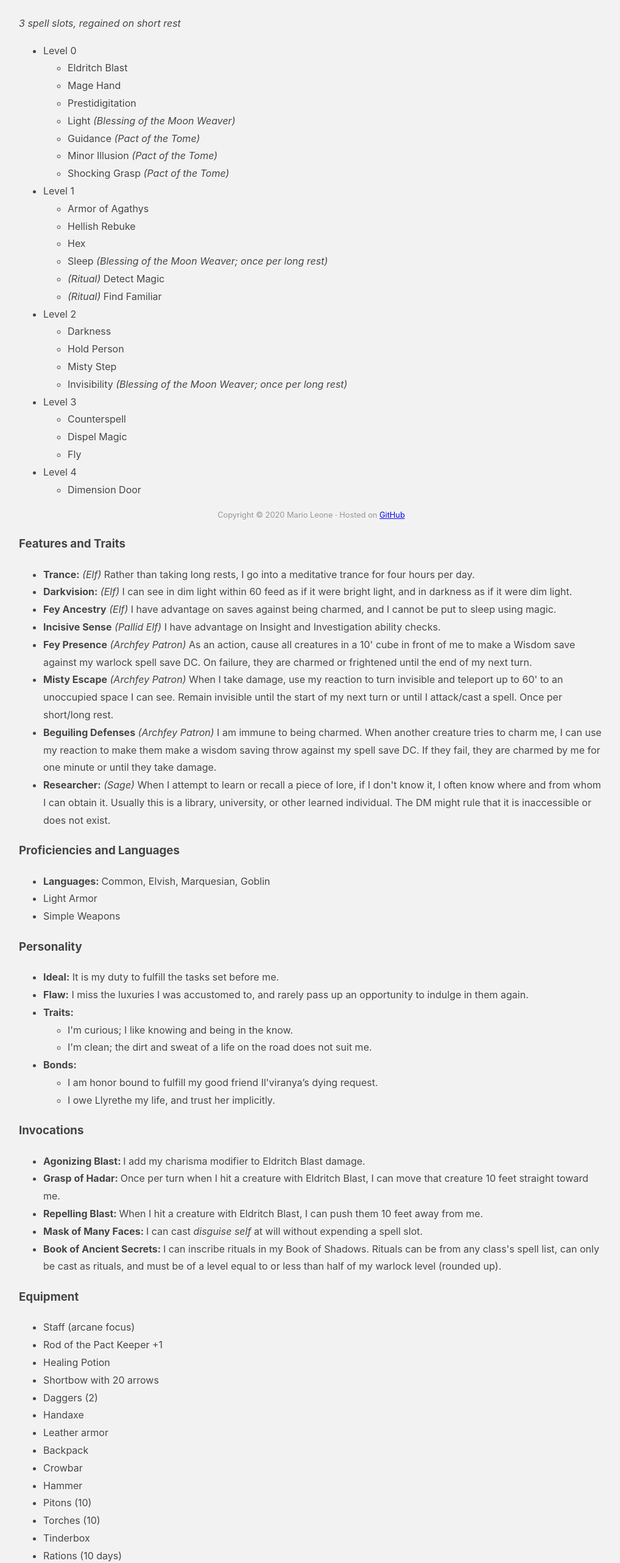
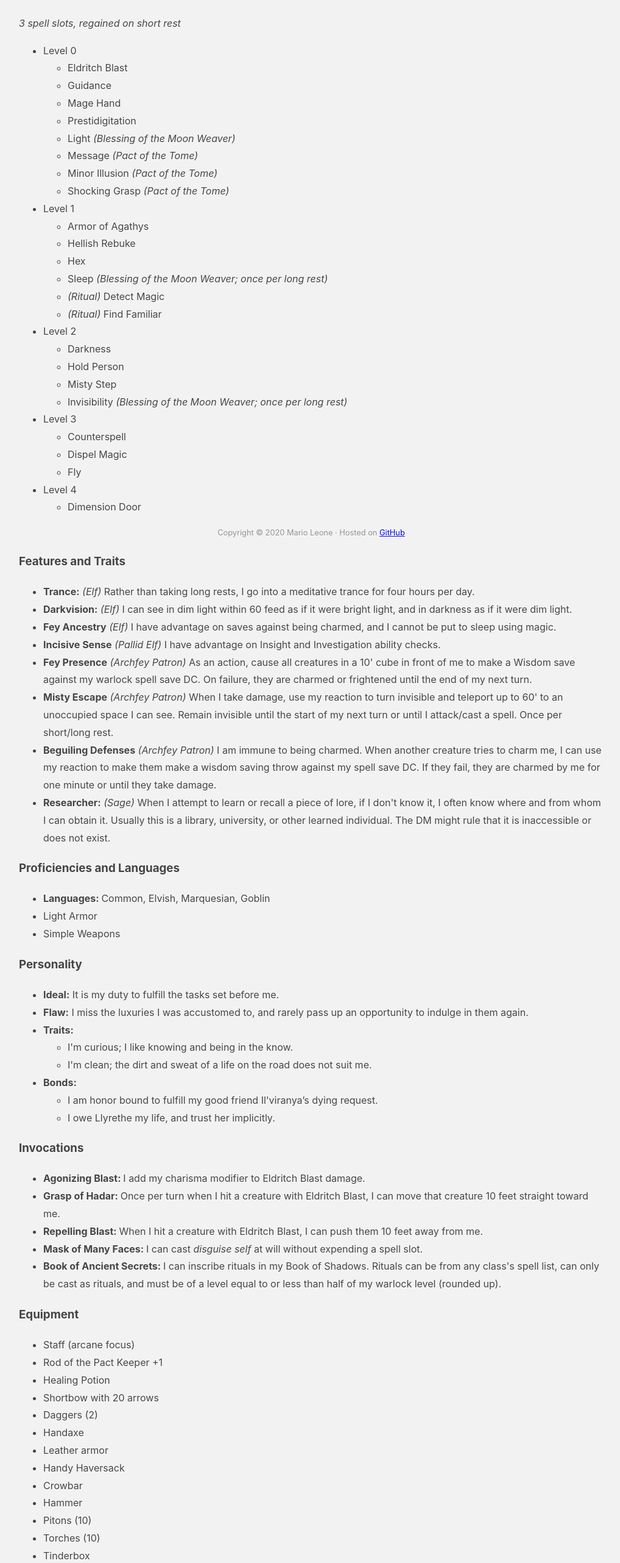
Before and after one commit to mleone10/dnd-site, a React (Create React App) app: page / in a window 1280 px wide. Shown: the part 829-3392 px from the top of the page at 61% size, without its empty margins (129-1147 px from the left). Built offline with nearby package versions, Linux system fonts and the light colour scheme.

Commit message:
Adding new cantrip and loot from last session

```diff
--- a/public/index.html
+++ b/public/index.html
@@ -140,7 +140,7 @@
           <li>Daggers (2)</li>
           <li>Handaxe</li>
           <li>Leather armor</li>
-          <li>Backpack</li>
+          <li>Handy Haversack</li>
           <li>Crowbar</li>
           <li>Hammer</li>
           <li>Pitons (10)</li>
@@ -159,6 +159,7 @@
           <li>Common clothes</li>
           <li>Tiny flask of whiskey</li>
           <li>Diamond worth 300g</li>
+          <li>Sapphire battery to the derelict Moonweaver</li>
           <li>Scroll of blindness/deafness</li>
           <li>Scroll of command</li>
           <li>Scroll of dispel magic</li>
@@ -168,7 +169,7 @@
           <li>Oil of slipperiness</li>
           <li>Potion of fortune's favor</li>
           <li>Potion of fluffy baby</li>
-          <li>430gp</li>
+          <li>470gp</li>
           <li>375gp in Melora Lophson Smos credit</li>
         </ul>
       </div>
--- a/src/Spells.js
+++ b/src/Spells.js
@@ -4,6 +4,9 @@ const SPELLS = {
   0: [
     {
       name: "Eldritch Blast",
+    },
+    {
+      name: "Guidance",
     },
     {
       name: "Mage Hand",
@@ -16,7 +19,7 @@ const SPELLS = {
       source: "Blessing of the Moon Weaver",
     },
     {
-      name: "Guidance",
+      name: "Message",
       source: "Pact of the Tome",
     },
     {
```
